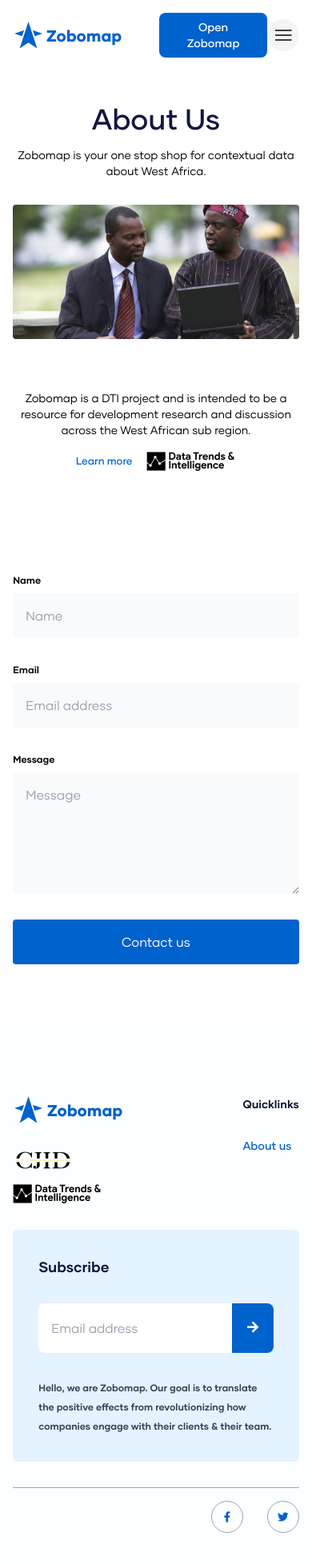
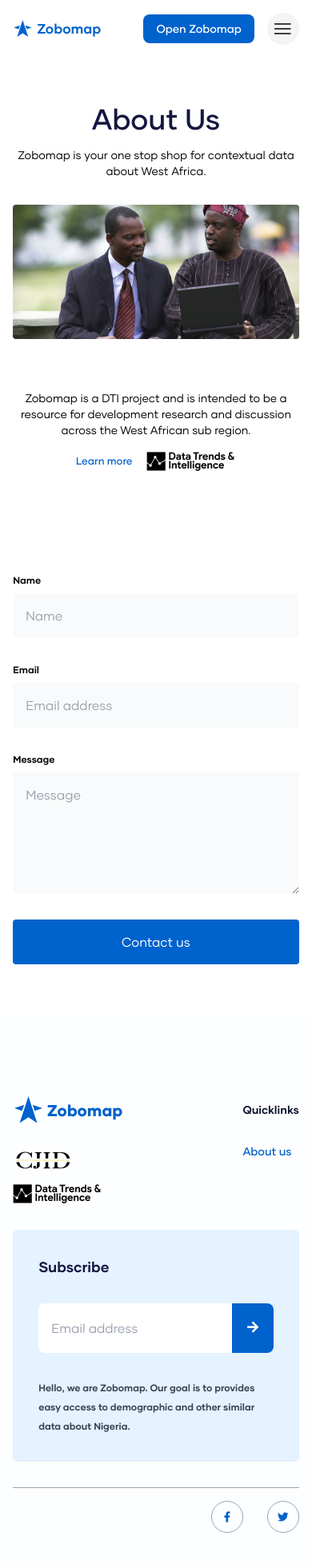
Before and after one commit to Theo-flux/gosi, a React (Vite) app: page /about in a window 390 px wide. Shown: the top 1956 px of the page at 80% size. Built offline with nearby package versions, Linux system fonts and the light colour scheme.

Commit message:
content changes

```diff
--- a/src/components/Subscribe.jsx
+++ b/src/components/Subscribe.jsx
@@ -63,9 +63,8 @@
         </p>
         <Field className="mb-8" />
         <p className="text-xs font-semibold text-neutral-700 leading-loose">
-          Hello, we are Zobomap. Our goal is to translate the positive effects
-          from revolutionizing how companies engage with their clients & their
-          team.
+          Hello, we are Zobomap. Our goal is to provides easy access to
+          demographic and other similar data about Nigeria.
         </p>
       </div>
     </div>
--- a/src/components/footer/Footer.jsx
+++ b/src/components/footer/Footer.jsx
@@ -45,7 +45,7 @@
               </div>
 
               <div>
-                <SubTitle className="text-[#0A142F] font-semibold font-gilmer mb-8">
+                <SubTitle className="text-[#0A142F] font-semibold font-gilmer mt-[7px] md:mt-0 mb-8">
                   Quicklinks
                 </SubTitle>
                 <div className="flex flex-col justify-start items-start">
--- a/src/components/home/Easy.jsx
+++ b/src/components/home/Easy.jsx
@@ -11,17 +11,15 @@
     Title: "Finding Places",
     data: `Type in the name or address of a place.
         Then select the location you are interested in from the dropdown.
-        Alternatively, click on the map area you want to go to. The + and - buttons zoom in an out.`
+        Alternatively, click on the map area you want to go to. The + and - buttons zoom in an out.`,
   },
 
   {
     id: "2",
     image: topic,
     alt: "topic",
-        Title: "Select Topic",
-        data: `Type in the name or address of a place.
-        Then select the location you are interested in from the dropdown.
-        Alternatively, click on the map area you want to go to. The + and - buttons zoom in an out.`
+    Title: "Visualize",
+    data: `Our Charts gives you insight into data from the places you research. You can even print or share these charts.`,
   },
 
   {
@@ -29,16 +27,13 @@
     image: data,
     alt: "data",
     Title: "Exploring Data",
-        data: `Type in the name or address of a place.
-        Then select the location you are interested in from the dropdown.
-        Alternatively, click on the map area you want to go to. The + and - buttons zoom in an out.`
-    }
+    data: `Statistics are broken down into categories, e.g. Demography, and sub-categories, e.g. Age, on the left.`,
+  },
 ];
 
-
-const EaseOfUseCard = ({easyData}) => {
-    const {id, image, alt, Title, data} = easyData
-    return(
+const EaseOfUseCard = ({ easyData }) => {
+  const { id, image, alt, Title, data } = easyData;
+  return (
     <div className="bg-white overflow-hidden rounded-md">
       <figure className="mb-8">
         <img className="w-[100%] rounded-md" src={image} alt={alt} />
@@ -53,28 +48,28 @@
       </div>
     </div>
   );
-}
+};
 
-
-function Easy(){
-    return(
+function Easy() {
+  return (
     <Section>
       <Div>
         <div>
           <div className="font-gilmer flex flex-col justify-center items-center mb-16">
             <SmallText className="">GETTING STARTED</SmallText>
-                        <Title className="text-center my-8 w-full md:max-w-[650px]">Using Zobomap is easy</Title>
-                        <SubTitle className="text-center md:max-w-[613px]">With an intuitive map navigation Zobomap presents data about Nigeria in a way that is very easy to digest</SubTitle>
+            <Title className="text-center my-8 w-full md:max-w-[650px]">
+              Using Zobomap is easy
+            </Title>
+            <SubTitle className="text-center md:max-w-[613px]">
+              With an intuitive map navigation Zobomap presents data about
+              Nigeria in a way that is very easy to digest
+            </SubTitle>
           </div>
 
           <div className="grid grid-cols-1 gap-8 md:grid-cols-3 ">
-                        {
-                            easeOfUse.map((ease) => {
-                                return(
-                                    <EaseOfUseCard key={ease.id} easyData={ease} />
-                                );
-                            })
-                        }
+            {easeOfUse.map((ease) => {
+              return <EaseOfUseCard key={ease.id} easyData={ease} />;
+            })}
           </div>
         </div>
       </Div>
--- a/src/components/navbar/Navbar.jsx
+++ b/src/components/navbar/Navbar.jsx
@@ -41,13 +41,13 @@
       <Nav className="relative md:static flex justify-between items-center w-11/12 ">
         <Hyperlink
           to="/"
-          className="z-50 flex justify-between items-center cursor-pointer w-[136px]"
+          className="z-50 flex justify-between items-center cursor-pointer w-[110px] md:w-[136px]"
         >
           <figure>
-            <img src={zoboLogo} className="w-100%" alt="zobo-logo" />
+            <img src={zoboLogo} className="w-6 md:w-[100%]" alt="zobo-logo" />
           </figure>
 
-          <p className="font-gilmer font-bold text-primary-600 text-xl">
+          <p className="font-gilmer font-semibold text-primary-600 text-[17px] md:text-xl">
             Zobomap
           </p>
         </Hyperlink>
@@ -58,14 +58,14 @@
             {/* <Hyperlink to="/contact">Publication Hub</Hyperlink> */}
           </div>
         )}
-        <div className="flex justify-between items-center w-[175px] md:w-fit">
+        <div className="flex justify-between items-center md:w-fit">
           <Link to="/profiles/nigeria">
             <Button>Open Zobomap</Button>
           </Link>
           {isMobile && (
             <figure
               onClick={() => setToggle(!toggle)}
-              className="z-50 w-[40px] h-[40px] rounded-full bg-neutral-100 flex justify-center items-center"
+              className="z-50 ml-4 w-[40px] h-[40px] rounded-full bg-neutral-100 flex justify-center items-center"
             >
               <img src={menu} className="w-100%" alt="menu" />
             </figure>
```
Lines whose indentation alone changed are shown as unchanged.
